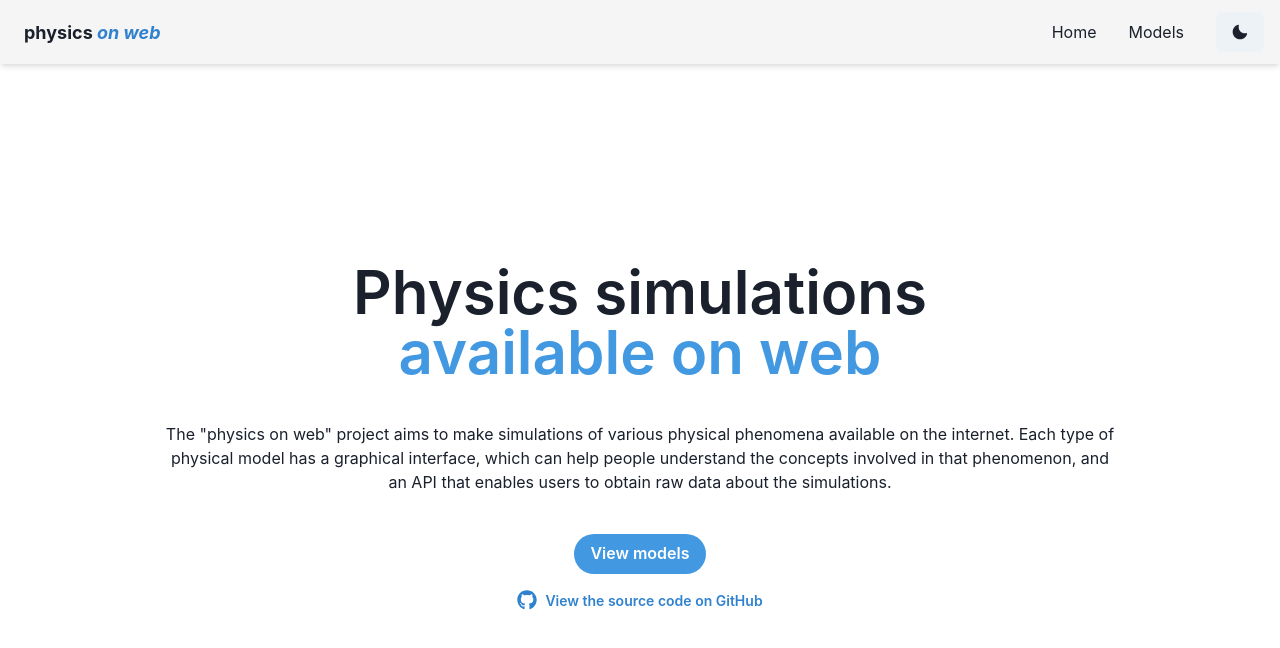
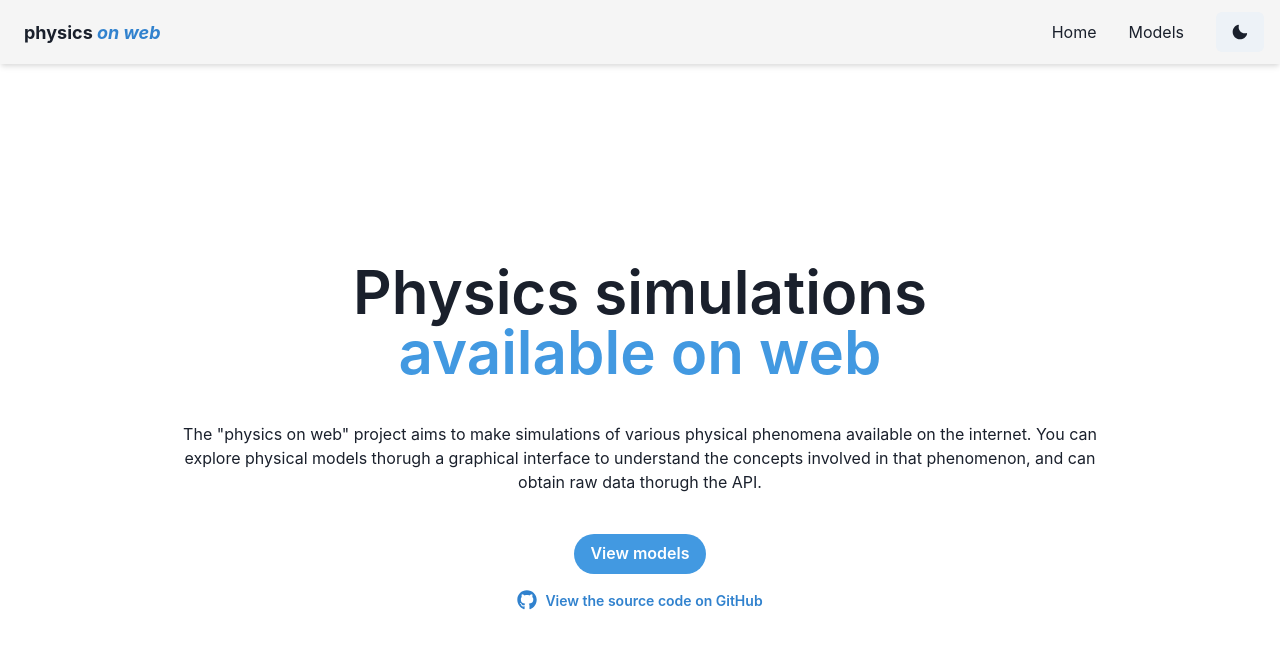
Before and after one commit to brenopelegrin/physicsjs, a React (Vite) app: page / in a window 1280 px wide. Shown: the top 648 px of the page. Built offline with nearby package versions, Linux system fonts and the light colour scheme.

Commit message:
Changed homepage text

```diff
--- a/src/routes/HomePage/index.tsx
+++ b/src/routes/HomePage/index.tsx
@@ -39,7 +39,7 @@ export default function HomePage() {
         </Flex>
         <Box padding='2em' margin="auto" textAlign="center" maxWidth='80vw'>
             <Text>
-                The "physics on web" project aims to make simulations of various physical phenomena available on the internet. Each type of physical model has a graphical interface, which can help people understand the concepts involved in that phenomenon, and an API that enables users to obtain raw data about the simulations.
+                The "physics on web" project aims to make simulations of various physical phenomena available on the internet. You can explore physical models thorugh a graphical interface to understand the concepts involved in that phenomenon, and can obtain raw data thorugh the API.
             </Text>
         </Box>
         <Box>
```
